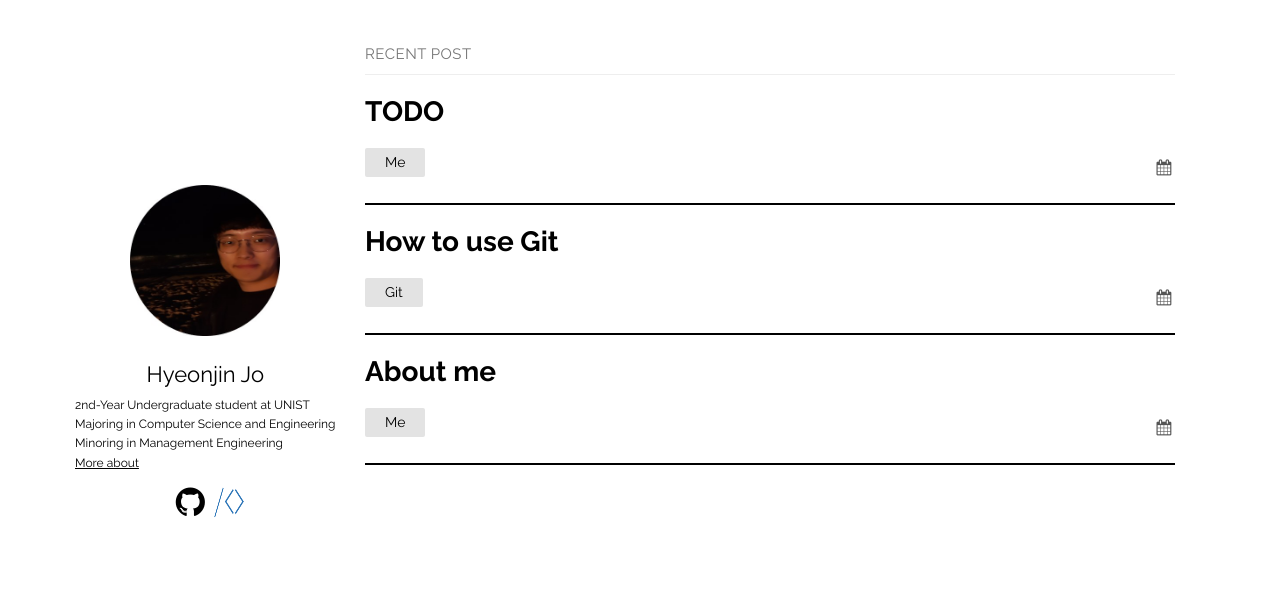
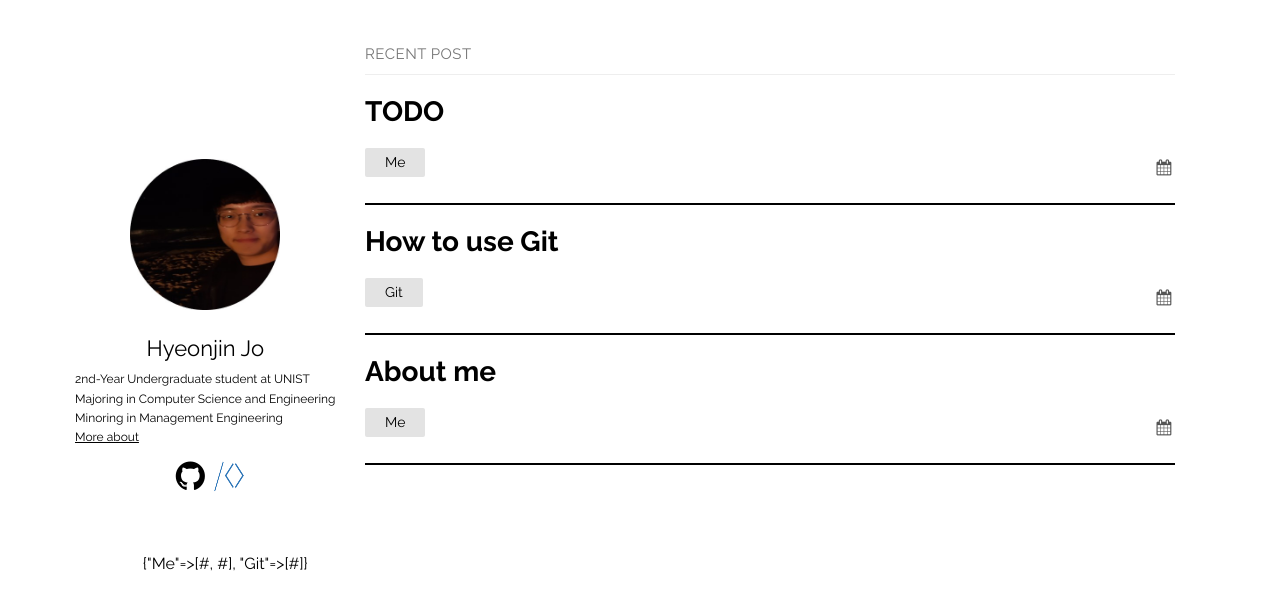
Before and after one commit to thinkin9/test, a Jekyll site: the page built from index.md, in a window 1280 px wide. Shown: the top 610 px of the page. Built offline with Jekyll 4.4.1, drawn with Linux system fonts in a browser that asks for light colours.

Commit message:
20200707

```diff
--- a/_layouts/default.html
+++ b/_layouts/default.html
@@ -43,7 +43,10 @@
           </li>
         </a>
       </ul>
-      <ul class="post-list" style="text-align: left;">
+      <ul class="post-list">
+        <p>
+          {{ site.categories }}
+        </p>
         {% for category_node in site.categories[Me] %}
         <li><a href="/">{{category_node}}</a></li>
         {% endfor %}
```
